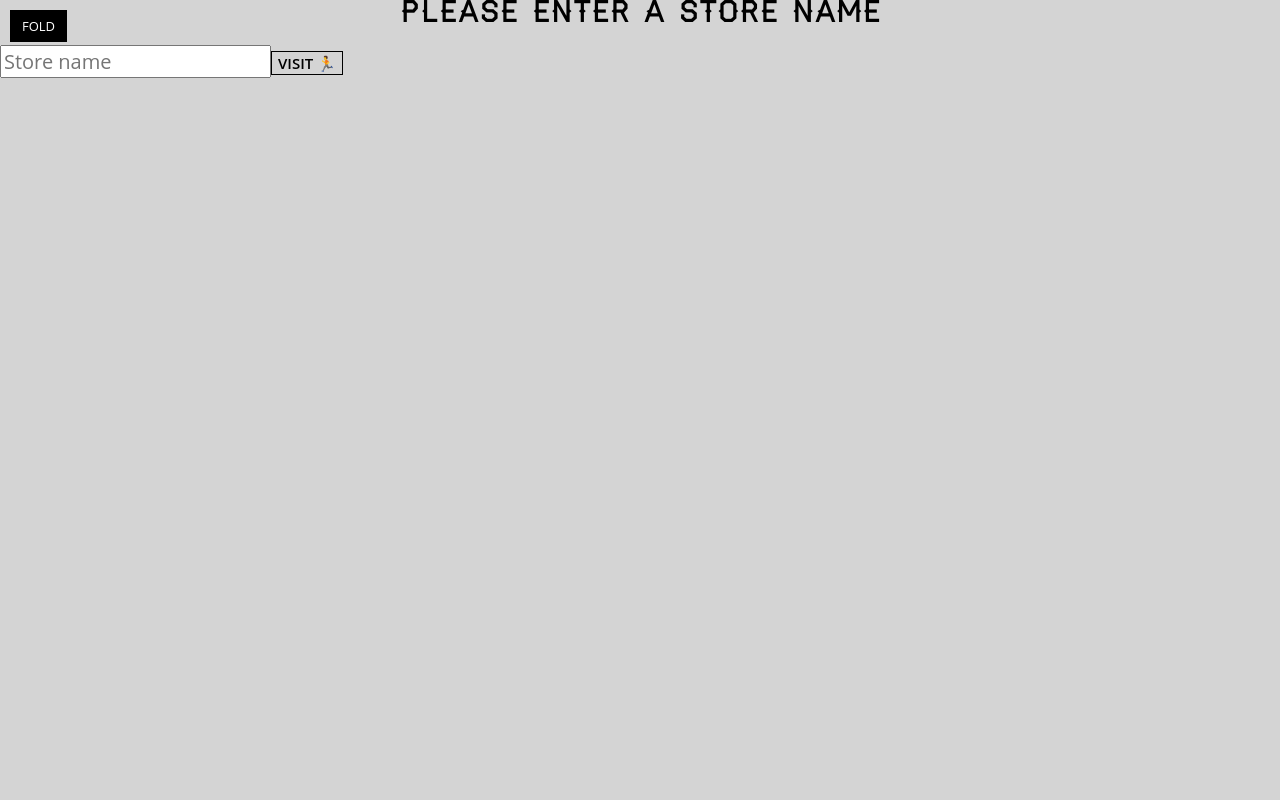
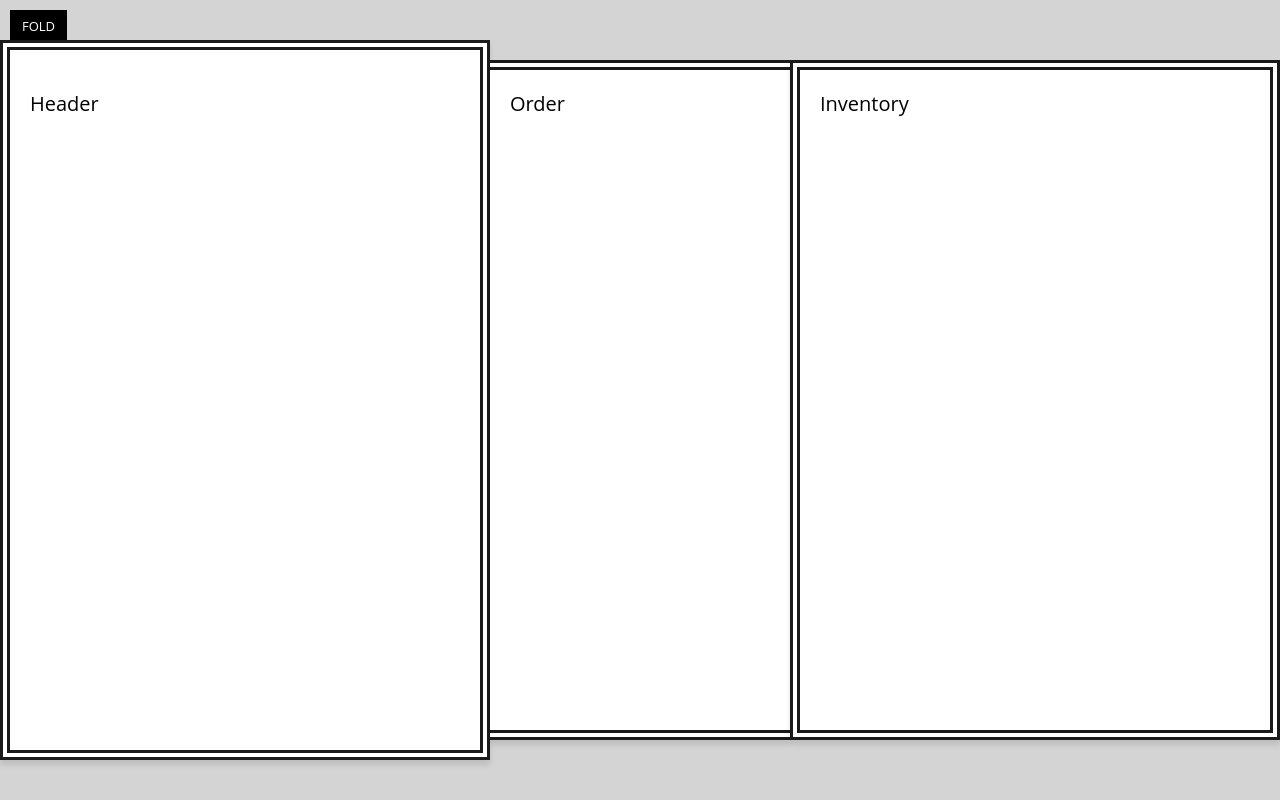
Before and after one commit to ppj/catch-of-the-day, a React (Create React App) app: page / in a window 1280 px wide. Built offline with nearby package versions, Linux system fonts and the light colour scheme.

Commit message:
Add basic sections for the store

```diff
--- /dev/null
+++ b/src/components/App.js
@@ -0,0 +1,21 @@
+import React from "react";
+
+import Header from "./Header";
+import Order from "./Order";
+import Inventory from "./Inventory";
+
+class App extends React.Component {
+  render() {
+    return(
+      <div className="catch-of-the-day">
+        <div className="menu">
+          <Header />
+        </div>
+        <Order />
+        <Inventory />
+      </div>
+    )
+  }
+}
+
+export default App;
--- /dev/null
+++ b/src/components/Header.js
@@ -0,0 +1,11 @@
+import React from "react";
+
+class Header extends React.Component {
+  render() {
+    return(
+      <p>Header</p>
+    )
+  }
+}
+
+export default Header;
--- /dev/null
+++ b/src/components/Inventory.js
@@ -0,0 +1,11 @@
+import React from "react";
+
+class Inventory extends React.Component {
+  render() {
+    return(
+      <p>Inventory</p>
+    )
+  }
+}
+
+export default Inventory;
--- /dev/null
+++ b/src/components/Order.js
@@ -0,0 +1,11 @@
+import React from "react";
+
+class Order extends React.Component {
+  render() {
+    return(
+      <p>Order</p>
+    )
+  }
+}
+
+export default Order;
--- a/src/index.js
+++ b/src/index.js
@@ -3,6 +3,7 @@
 import React from "react";
 import "./css/style.css"
 import { render } from "react-dom";
+import App from "./components/App"
 import StorePicker from "./components/StorePicker"
 
-render(<StorePicker/>, document.querySelector('#main'));
+render(<App/>, document.querySelector('#main'));
```
